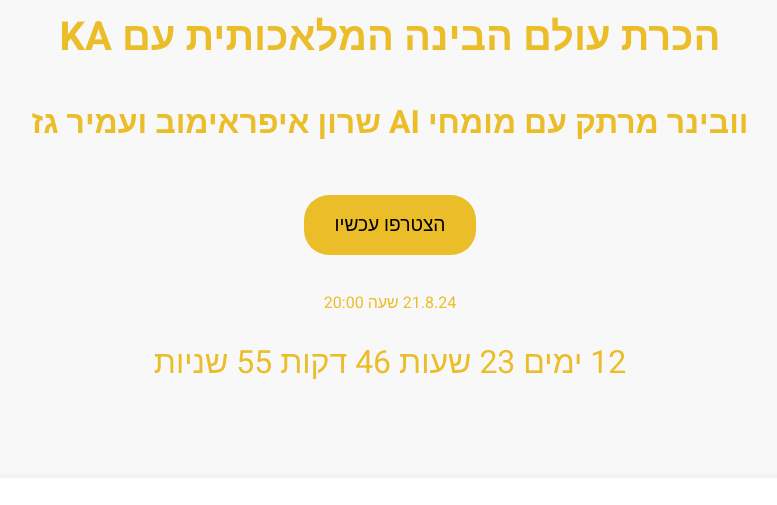
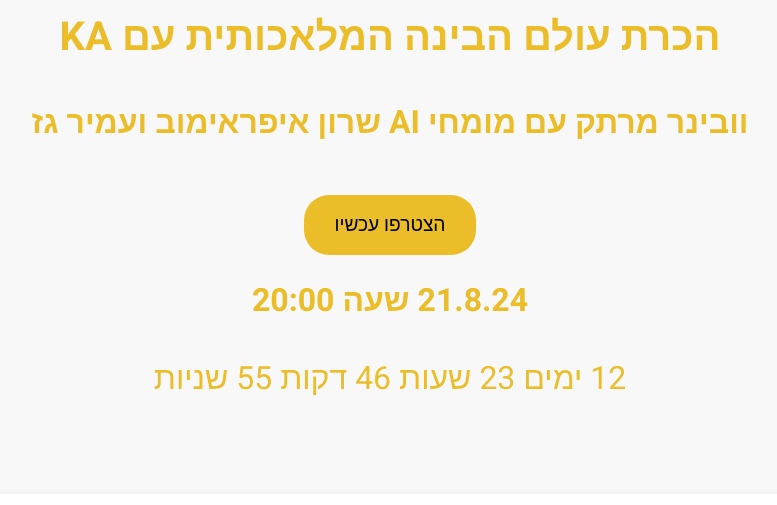
Before and after one commit to Idosegev23/KAWebinar, a website: page index.html in a window 1280 px wide. Shown: the part 260-765 px from the top of the page, without its empty margins (250-1027 px from the left). Drawn offline with Linux system fonts and the light colour scheme.

Commit message:
Update index.html

```diff
--- a/index.html
+++ b/index.html
@@ -323,7 +323,7 @@ footer {
 <h1>הכרת עולם הבינה המלאכותית עם KA</h1>
 <h2>וובינר מרתק עם מומחי AI שרון איפראימוב ועמיר גז</h2>
 <a href="#register" class="cta-button" aria-label="הרשמה לוובינר">הצטרפו עכשיו</a>
-<p>21.8.24 שעה 20:00</p>
+<h2>21.8.24 שעה 20:00</h2>
 <div id="countdown" aria-label="ספירה לאחור לתחילת הוובינר"></div>
 
     </header>
```
